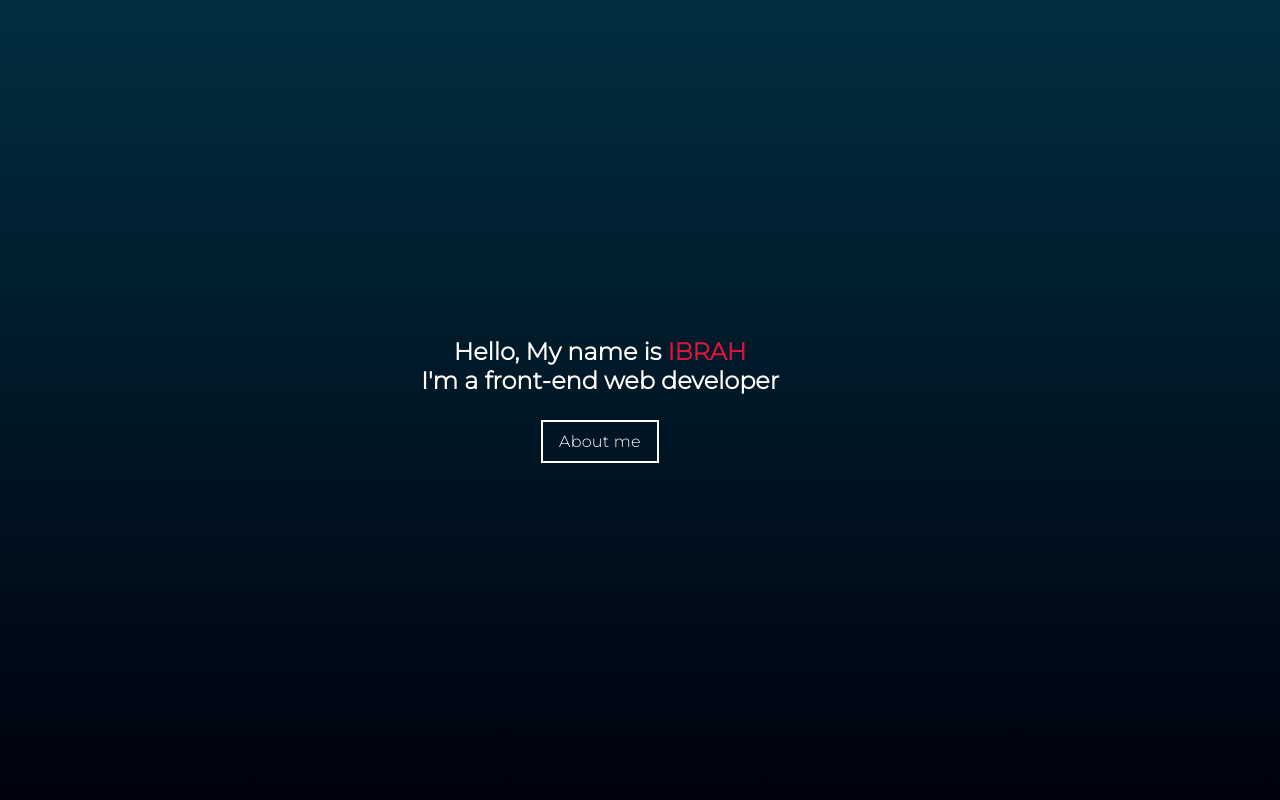
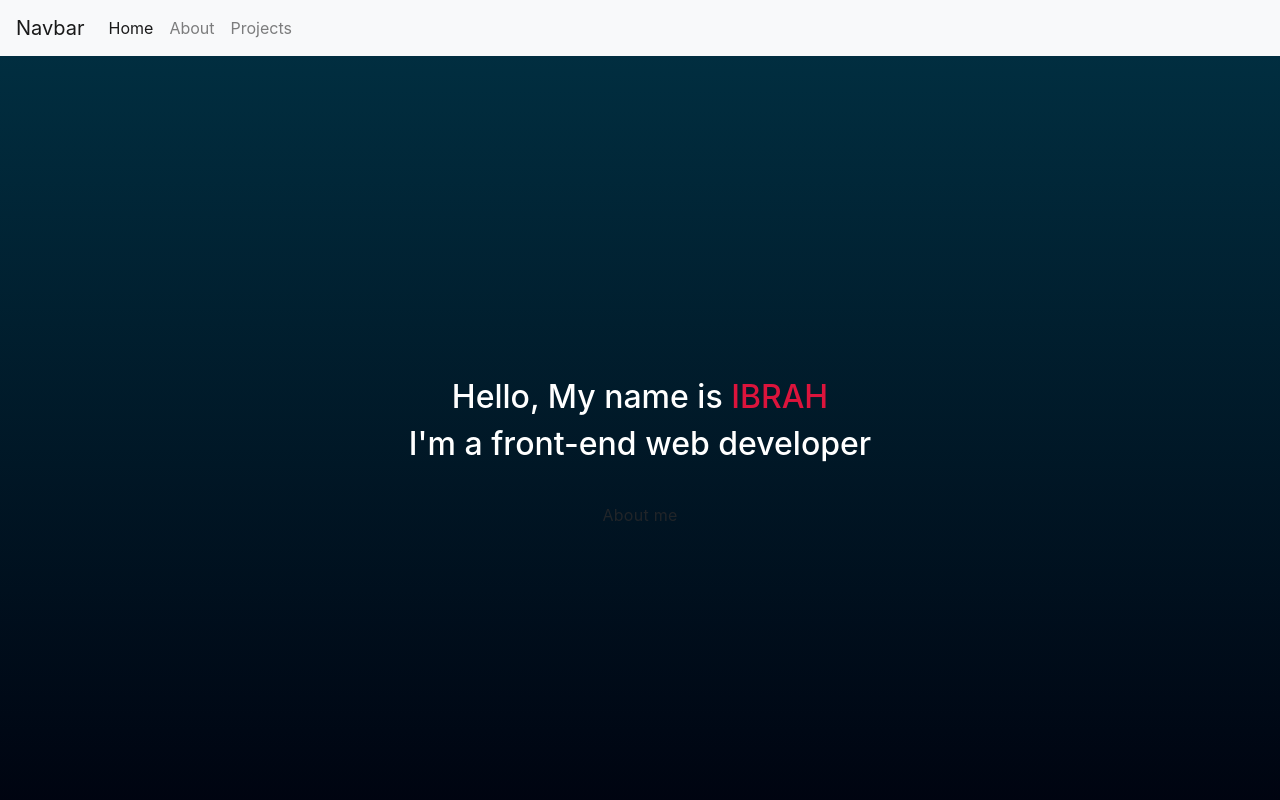
Before and after one commit to ibrahimherith/portfolio, a plain HTML site: page index.html in a window 1280 px wide. Shown: the top 800 px of the page. Drawn offline with nearby package versions, Linux system fonts and the light colour scheme; a web font is replaced by a local one.

Commit message:
Update index.html

```diff
--- a/index.html
+++ b/index.html
@@ -5,11 +5,36 @@
     <meta name="viewport" content="width=device-width, initial-scale=1.0">
     <title>ibrah_dev</title>
 
-    <!--styles-->
+    <!--links-->
     <link rel="stylesheet" href="style.css">
+    <link rel="stylesheet" href="https://cdn.jsdelivr.net/npm/bootstrap@4.3.1/dist/css/bootstrap.min.css" integrity="sha384-ggOyR0iXCbMQv3Xipma34MD+dH/1fQ784/j6cY/iJTQUOhcWr7x9JvoRxT2MZw1T" crossorigin="anonymous">
 </head>
 
 <body>
+    <!--navigation bar-->
+    <nav class="navbar navbar-expand-lg navbar-light bg-light">
+  <a class="navbar-brand" href="#">Navbar</a>
+  <button class="navbar-toggler" type="button" data-toggle="collapse" data-target="#navbarSupportedContent" aria-controls="navbarSupportedContent" aria-expanded="false" aria-label="Toggle navigation">
+    <span class="navbar-toggler-icon"></span>
+  </button>
+
+  <div class="collapse navbar-collapse" id="navbarSupportedContent">
+    <ul class="navbar-nav mr-auto">
+      <li class="nav-item active">
+        <a class="nav-link" href="#hero">Home <span class="sr-only">(current)</span></a>
+      </li>
+      <li class="nav-item">
+        <a class="nav-link" href="#about">About</a>
+      </li>
+      <li class="nav-item">
+        <a class="nav-link" href="#projects">Projects</a>
+      </li>
+    </ul>
+  </div>
+</nav>
+
+
+
     <!--hero section-->
     <section id="hero">
         <div class="hero container">
```
